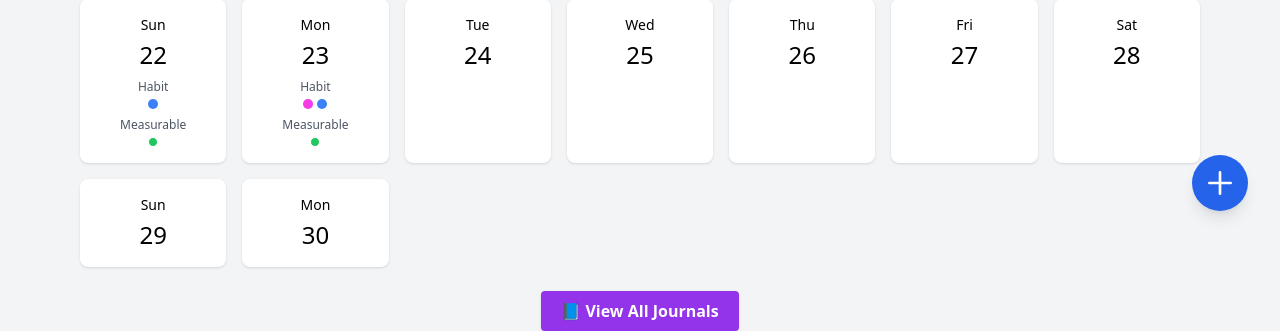
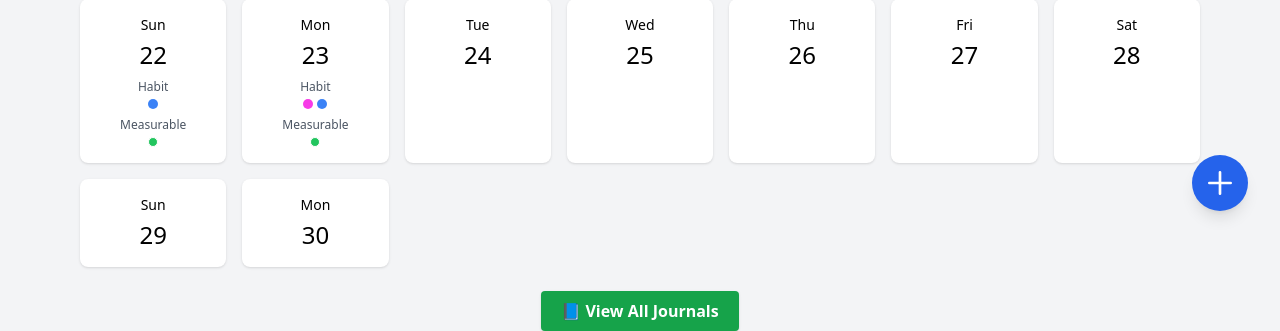
Before and after one commit to Saicharan128/Habit-Tracker, a Flask app: page / in a window 1280 px wide. Shown: the part 557-888 px from the top of the page. Run offline with Flask 3, Linux system fonts and the light colour scheme; the visitor is signed in with stand-in values (Sample User, id 1); some libraries are stand-ins or nearby versions.

Commit message:
Update home.html

```diff
--- a/templates/home.html
+++ b/templates/home.html
@@ -94,7 +94,7 @@
 
     <div class="mt-6 text-center">
         <a href="{{ url_for('all_journals') }}"
-            class="inline-block bg-purple-600 hover:bg-purple-700 text-white font-semibold px-5 py-2 rounded shadow">
+            class="inline-block bg-green-600 hover:bg-green-700 text-white font-semibold px-5 py-2 rounded shadow">
             📘 View All Journals
         </a>
     </div>
```
